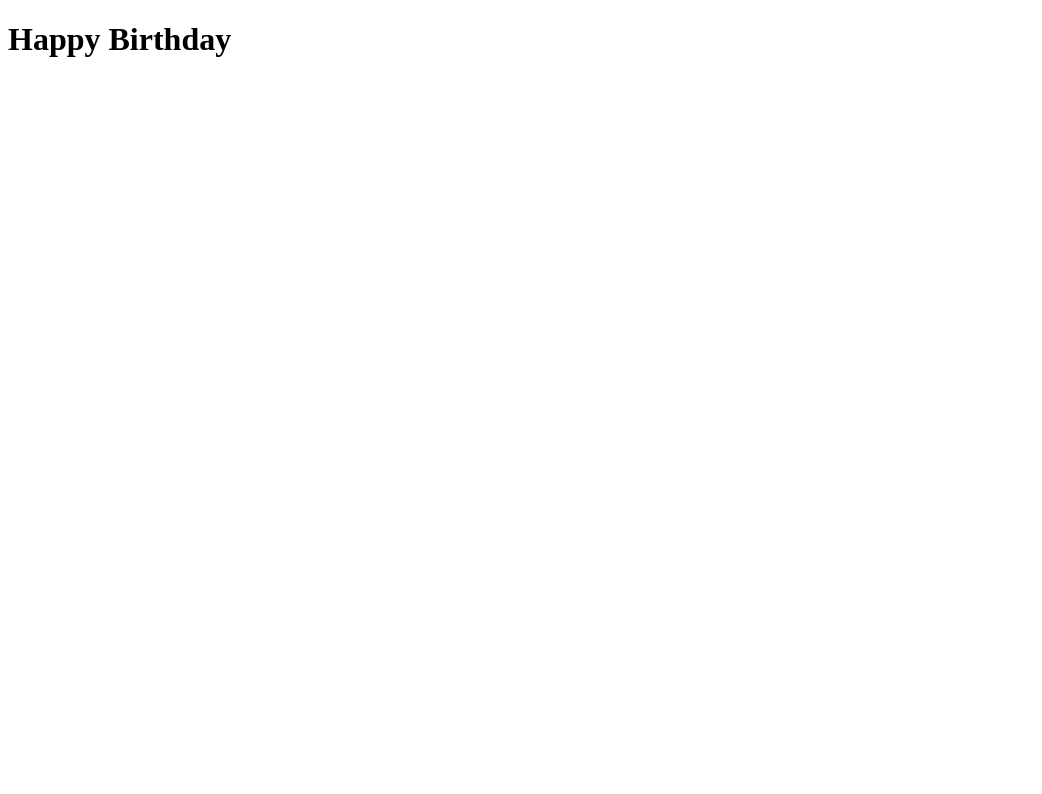
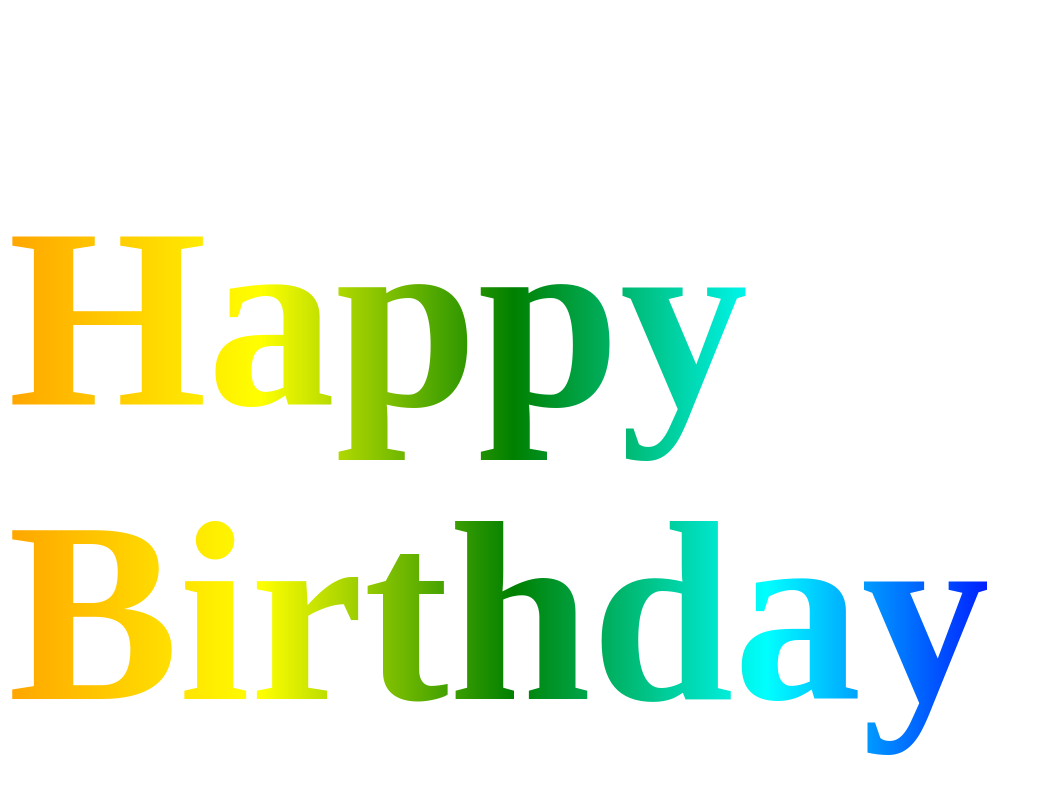
Before and after one commit to CodeMaster2006/Websites, a plain HTML site: page site/index.html in a window 1280 px wide. Shown: the whole page, without its empty margins (0-1042 px from the left). Drawn offline with Linux system fonts and the light colour scheme.

Commit message:
auto-generated by command

```diff
--- a/site/index.html
+++ b/site/index.html
@@ -1,12 +1,21 @@
 <!DOCTYPE html>
 <html lang="en">
 <style>
-
+    .grad1 {
+    background: red;
+    background: -webkit-linear-gradient(left, orange , yellow, green, cyan, blue, violet);
+    background: -o-linear-gradient(right, orange, yellow, green, cyan, blue, violet);
+    background: -moz-linear-gradient(right, orange, yellow, green, cyan, blue, violet);
+    background: linear-gradient(to right, orange , yellow, green, cyan, blue, violet);
+    -webkit-background-clip: text;
+    -webkit-text-fill-color: transparent;
+    font-size: 20vw;
+}
 </style>
 <head>
     <title>Birthday Card!</title>
 </head>
 <body>
-    <h1>Happy Birthday</h1>
+    <h1 class="grad1">Happy Birthday</h1>
 </body>
 </html>
```
